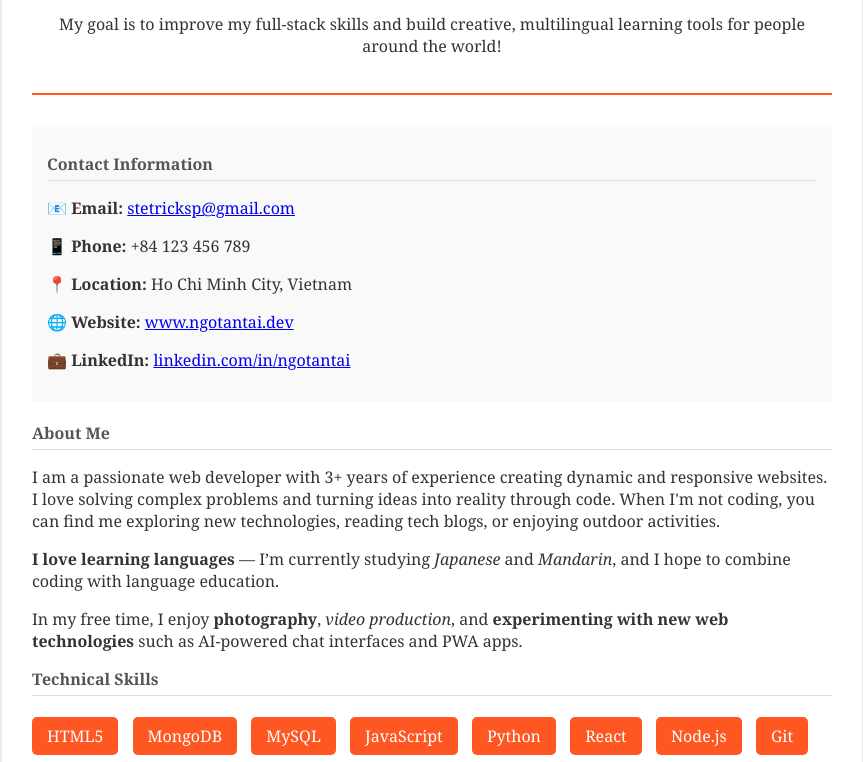
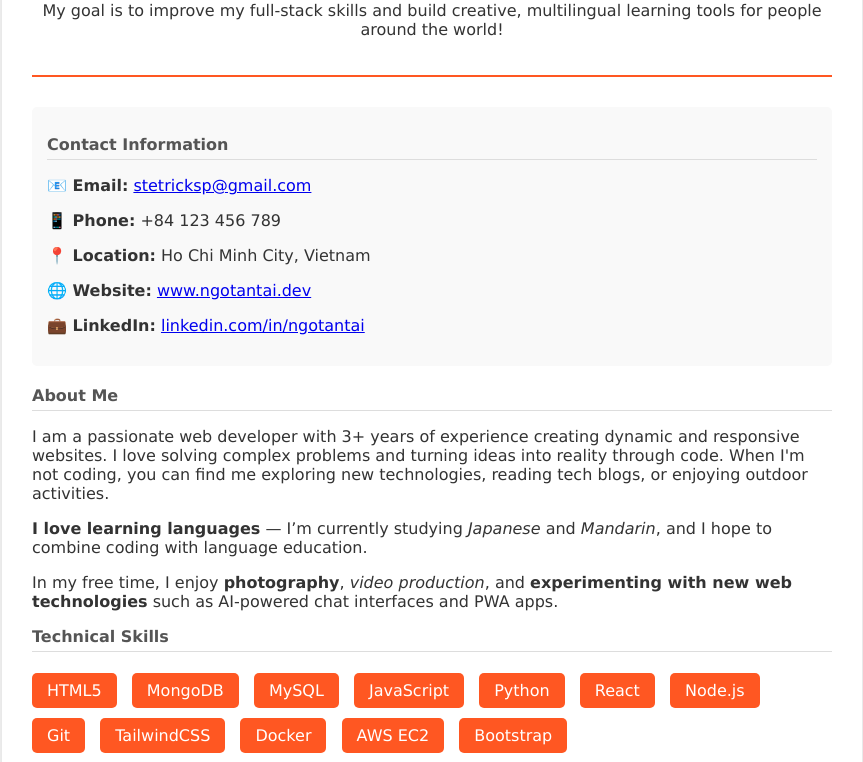
Before and after one commit to StetrickSP/My-Portfolio, a plain HTML site: page index.html in a window 1280 px wide. Shown: the part 305-1067 px from the top of the page, without its empty margins (208-1071 px from the left). Drawn offline with Linux system fonts and the light colour scheme.

Commit message:
font change

```diff
--- a/style.css
+++ b/style.css
@@ -1,5 +1,5 @@
 body {
-    font-family: Georgia, serif;
+    font-family: Verdana, Tahoma, sans-serif;
     margin: 0;
     padding: 20px;
     background-color: #f4f4f4;
```
